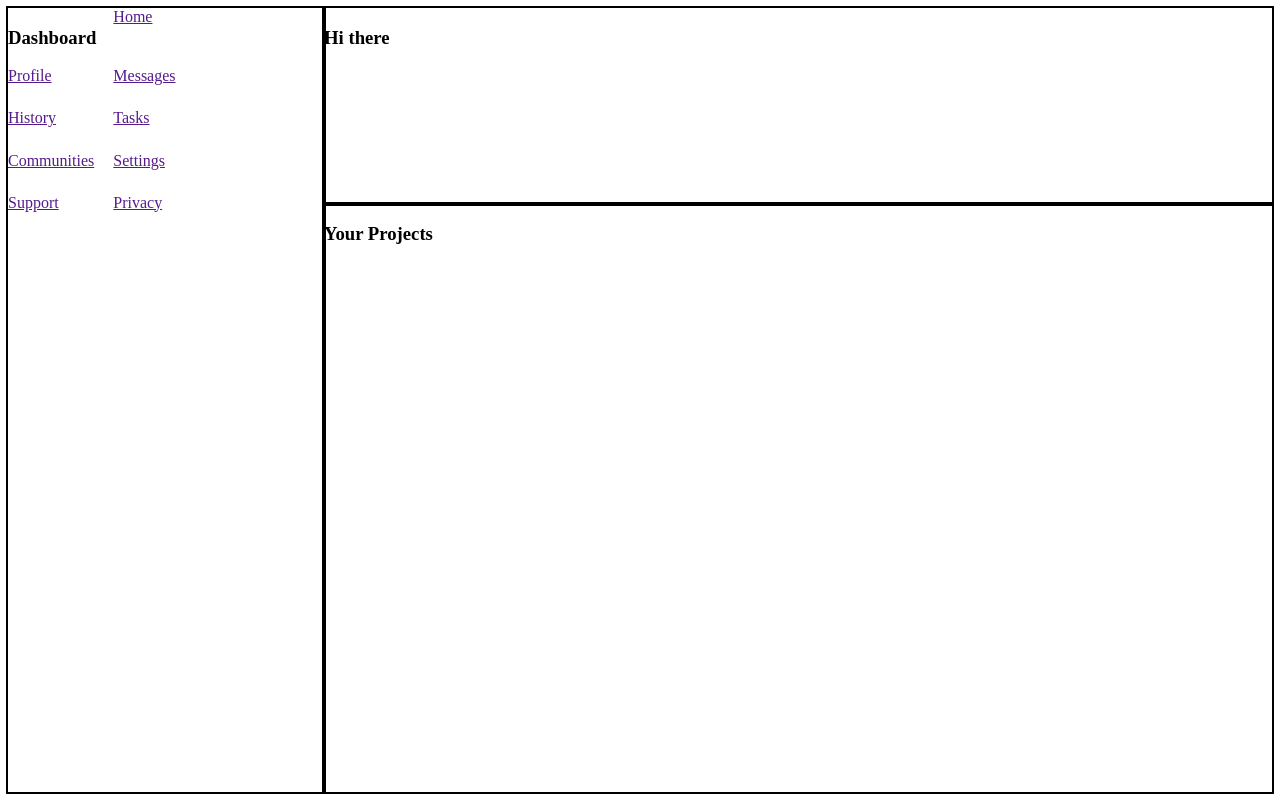
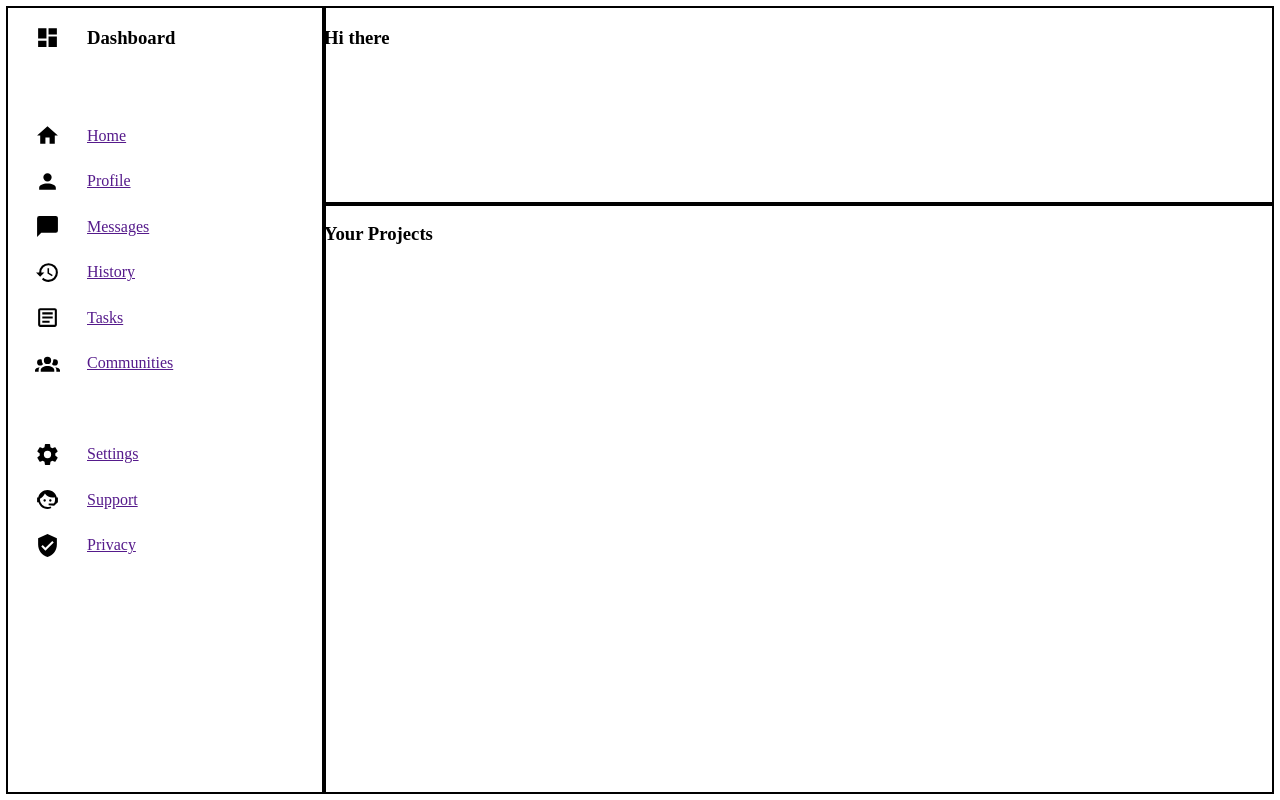
Before and after one commit to Aresxl/admin-dashboard, a plain HTML site: page index.html in a window 1280 px wide. Drawn offline with Linux system fonts and the light colour scheme.

Commit message:
Content for dashboard and positioning

```diff
--- a/index.html
+++ b/index.html
@@ -15,16 +15,26 @@
 
     <aside>
         <div class="sidebar-container">
-            <h3>Dashboard</h3>
-            <a href="">Home</a>
-            <a href="">Profile</a>
-            <a href="">Messages</a>
-            <a href="">History</a>
-            <a href="">Tasks</a>
-            <a href="">Communities</a>
-            <a href="">Settings</a>
-            <a href="">Support</a>
-            <a href="">Privacy</a>
+            <h3 id="dashboard">Dashboard</h3>
+                <img src="/img/dashboard.svg" alt="Dashboard Icon" class="dash-icon" height="25px" width="25px">
+            <a href="" id="home">Home</a>
+                <img src="/img/home.svg" alt="Home Icon" class="home-icon" height="25pxpx" width="25pxpx">
+            <a href="" id="profile">Profile</a>
+                <img src="/img/profile.svg" alt="Profile Icon" class="prof-icon" height="25px" width="25pxpx">
+            <a href="" id="messages">Messages</a>
+                <img src="/img/message.svg" alt="Message Icon" class="msg-icon" height="25px" width="25px">
+            <a href="" id="history">History</a>
+                <img src="/img/history.svg" alt="History Icon" class="history-icon" height="25pxpx" width="25pxpx">
+            <a href="" id="tasks">Tasks</a>
+                <img src="/img/tasks.svg" alt="Tasks Icon" class="task-icon" height="25pxpx" width="25pxpx">
+            <a href="" id="communities">Communities</a>
+                <img src="/img/community.svg" alt="Communities Icon" class="com-icon" height="25pxpx" width="25pxpx">
+            <a href="" id="settings">Settings</a>
+                <img src="/img/settings.svg" alt="Settings Icon" class="settings-icon" height="25pxpx" width="25pxpx">
+            <a href="" id="support">Support</a>
+                <img src="/img/support.svg" alt="Support Icon" class="support-icon" height="25pxpx" width="25pxpx">
+            <a href="" id="privacy">Privacy</a>
+                <img src="/img/privacy.svg" alt="Privacy Icon" class="priv-icon" height="25pxpx" width="25pxpx">
         </div>
     </aside>
 
--- a/styles.css
+++ b/styles.css
@@ -17,9 +17,83 @@ header {
 aside {
     grid-row: 1 / 3;
 }
+
+/* Sidebar */
 .sidebar-container {
     display: grid;
-    grid-template-columns: 1fr 2fr;
-    grid-template-rows: repeat(11, 1fr);
-    height: 30em;
+    grid-template-columns: 1fr 3fr;
+    grid-template-rows: repeat(12, 1fr);
+    grid-template-areas: "dash-icon dashboard" ". ." "home-icon home" "prof-icon profile" "msg-icon messages" "history-icon history" "tasks-icon tasks" "com-icon communities" ". ." "settings-icon settings" "support-icon support" "priv-icon privacy";
+    height: 35em;
+    align-items: center;
 }
+#dashboard {
+    grid-area: dashboard;
+}
+#home {
+    grid-area: home;
+}
+#profile {
+    grid-area: profile;
+}
+#messages {
+    grid-area: messages;
+}
+#history {
+    grid-area: history;
+}
+#tasks {
+    grid-area: tasks;
+}
+#communities {
+    grid-area: communities;
+}
+#settings {
+    grid-area: settings;
+}
+#support {
+    grid-area: support;
+}
+#privacy {
+    grid-area: privacy;
+}
+.dash-icon {
+    grid-area: dash-icon;
+    place-self: center;
+}
+.home-icon {
+    grid-area: home-icon;
+    place-self: center;
+}
+.prof-icon {
+    grid-area: prof-icon;
+    place-self: center;
+}
+.msg-icon {
+    grid-area: msg-icon;
+    place-self: center;
+}
+.history-icon {
+    grid-area: history-icon;
+    place-self: center;
+}
+.task-icon {
+    grid-area: tasks-icon;
+    place-self: center;
+}
+.com-icon {
+    grid-area: com-icon;
+    place-self: center;
+}
+.settings-icon {
+    grid-area: settings-icon;
+    place-self: center;
+}
+.support-icon {
+    grid-area: support-icon;
+    place-self: center;
+}
+.priv-icon {
+    grid-area: priv-icon;
+    place-self: center;
+}
```
